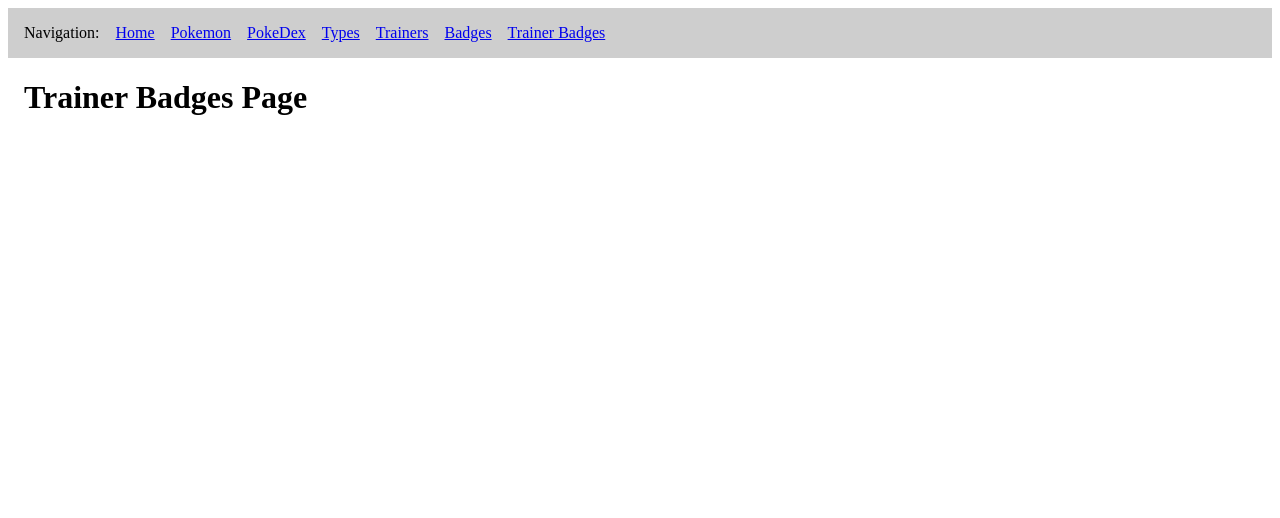
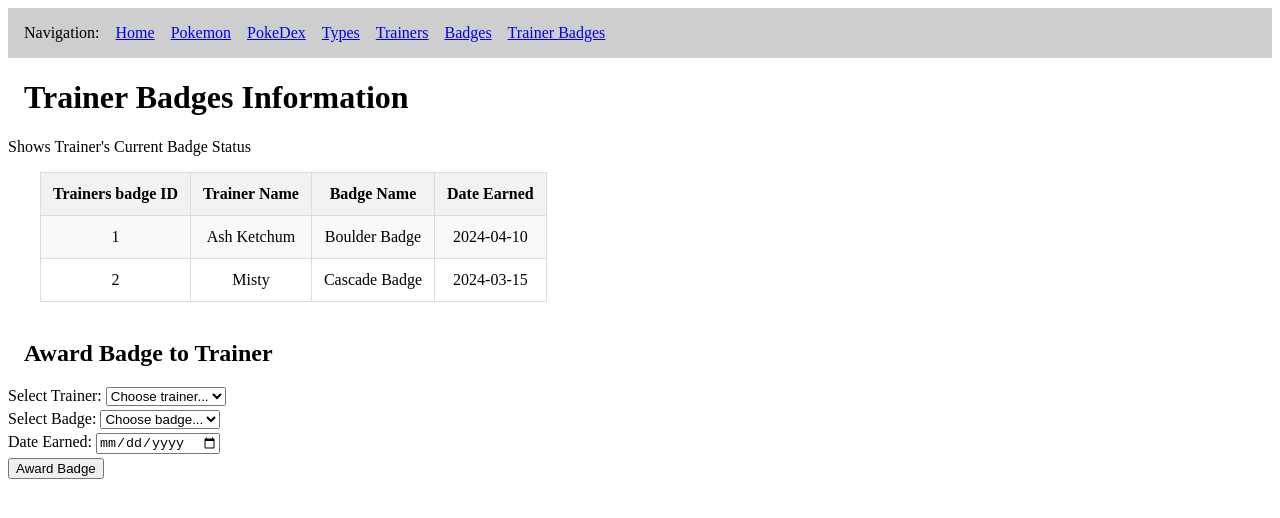
Before and after one commit to kimj25/pokemon_trainer, a React (Vite) app in the folder frontend/: page /trainerbadges in a window 1280 px wide. Shown: the top 518 px of the page. Built offline with nearby package versions, Linux system fonts and the light colour scheme.

Commit message:
Updated TrainersBadges page with tables, forms

```diff
--- a/frontend/src/pages/TrainerBadges.jsx
+++ b/frontend/src/pages/TrainerBadges.jsx
@@ -1,9 +1,67 @@
-function TrainerBadges() {
-    return (
-        <>
-            <h1>Trainer Badges Page</h1>
-        </>
-    )
-}
+import React from 'react';
+
+const TrainerBadges = () => {
+  return (
+    <div>
+      <h1>Trainer Badges Information</h1>
+      <p> Shows Trainer's Current Badge Status </p>
+
+      <table border="1">
+        <tr>
+          <th>Trainers badge ID</th>
+          <th>Trainer Name</th>
+          <th>Badge Name</th>
+          <th>Date Earned</th>
+        </tr>
+        <tr>
+          <td>1</td>
+          <td>Ash Ketchum</td>
+          <td>Boulder Badge</td>
+          <td>2024-04-10</td>
+        </tr>
+        <tr>
+          <td>2</td>
+          <td>Misty</td>
+          <td>Cascade Badge</td>
+          <td>2024-03-15</td>
+        </tr>
+      </table>
+
+      <br/>
+
+      <h2>Award Badge to Trainer</h2>
+      <form>
+        <label>Select Trainer: </label>
+        <select>
+          <option value="">Choose trainer...</option>
+          <option value="1">Ash Ketchum</option>
+          <option value="2">Misty</option>
+        </select>
+        <br/>
+
+        <label>Select Badge: </label>
+        <select>
+          <option value="">Choose badge...</option>
+          <option value="1">Boulder Badge</option>
+          <option value="2">Cascade Badge</option>
+          <option value="3">Thunder Badge</option>
+          <option value="4">Rainbow Badge</option>
+          <option value="5">Soul Badge</option>
+          <option value="6">Marsh Badge</option>
+          <option value="7">Volcano Badge</option>
+          <option value="8">Earth Badge</option>
+
+        </select>
+        <br/>
+
+        <label>Date Earned: </label>
+        <input type="date" />
+        <br/>
+
+        <button type="button">Award Badge</button>
+      </form>
+    </div>
+  );
+};
 
 export default TrainerBadges;
```
